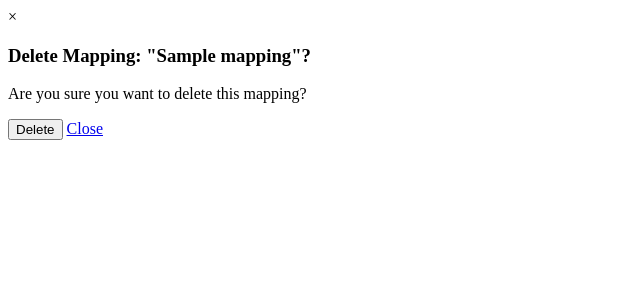
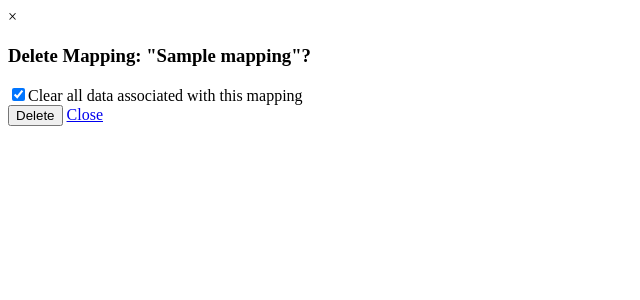
Before and after one commit to dimagi/ctable_deprecated, a Django app: template ctable_view/templates/ctable/delete_sql_mapping_dialog.html in a window 1280 px wide. Shown: the top 300 px of the page, without its empty margins (0-640 px from the left). Run offline with Django 3.2, Linux system fonts and the light colour scheme; the template is opened without the code that fills it: most values are stand-ins (such as "Sample title", 1, 10 or a date in 2020).

Commit message:
delete data when deleting mapping

```diff
--- a/ctable_view/templates/ctable/delete_sql_mapping_dialog.html
+++ b/ctable_view/templates/ctable/delete_sql_mapping_dialog.html
@@ -12,7 +12,9 @@
         {% endif %}
         <form name="drop_report" action="{{ delete_url }}" method="delete">
             <div class="modal-body">
-                <p>{% trans "Are you sure you want to delete this mapping?" %}</p>
+                <label class="checkbox">
+                  <input name="clear_data" type="checkbox" checked>{% trans "Clear all data associated with this mapping" %}
+                </label>
             </div>
             <div class="modal-footer">
                 <button class="btn btn-danger" type="submit"><i class="icon-remove icon-white"></i> {% trans "Delete" %}</button>
--- a/ctable_view/views.py
+++ b/ctable_view/views.py
@@ -186,6 +186,10 @@ def delete(request, mapping_id, domain=None):
             if domain:
                 assert domain in mapping.domains
             assert mapping.doc_type == SqlExtractMapping._doc_type
+
+            if request.GET.get('clear_data'):
+                get_extractor(mapping.backend).clear_all_data(mapping)
+
             mapping.delete()
         except ResourceNotFound:
             raise Http404()
```
